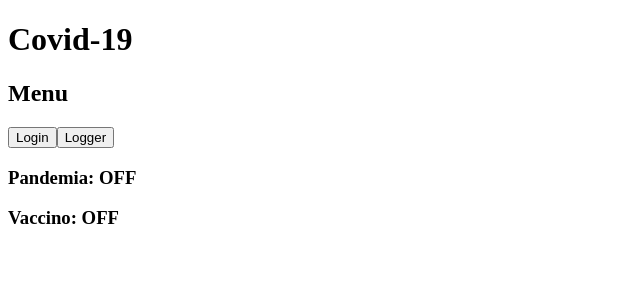
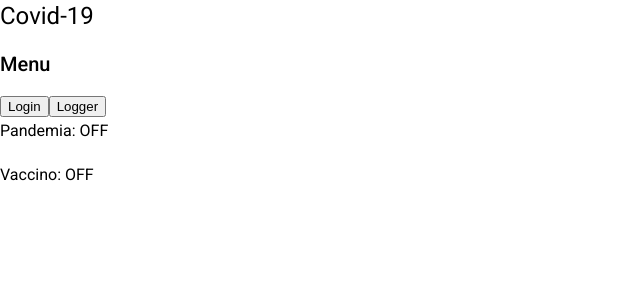
Before and after one commit to andreabazerla/covid-19, an Angular app: page / in a window 1280 px wide. Shown: the top 300 px of the page, without its empty margins (0-640 px from the left). Built offline with nearby package versions, Linux system fonts and the light colour scheme.

Commit message:
Implemented Material Design for Angular

```diff
--- a/angular.json
+++ b/angular.json
@@ -34,6 +34,7 @@
               "src/assets"
             ],
             "styles": [
+              "./node_modules/@angular/material/prebuilt-themes/indigo-pink.css",
               "src/styles.scss"
             ],
             "scripts": []
@@ -97,6 +98,7 @@
               "src/assets"
             ],
             "styles": [
+              "./node_modules/@angular/material/prebuilt-themes/indigo-pink.css",
               "src/styles.scss"
             ],
             "scripts": []
--- a/package.json
+++ b/package.json
@@ -18,10 +18,12 @@
   "private": true,
   "dependencies": {
     "@angular/animations": "~11.1.1",
+    "@angular/cdk": "^11.2.0",
     "@angular/common": "~11.1.1",
     "@angular/compiler": "~11.1.1",
     "@angular/core": "~11.1.1",
     "@angular/forms": "~11.1.1",
+    "@angular/material": "^11.2.0",
     "@angular/platform-browser": "~11.1.1",
     "@angular/platform-browser-dynamic": "~11.1.1",
     "@angular/router": "~11.1.1",
--- a/src/app/app.module.ts
+++ b/src/app/app.module.ts
@@ -15,6 +15,7 @@
 import { ConteComponent } from './components/conte/conte.component';
 import { CittadinoComponent } from './components/cittadino/cittadino.component';
 import { LoggerComponent } from './components/logger/logger.component';
+import { BrowserAnimationsModule } from '@angular/platform-browser/animations';
 
 @NgModule({
   declarations: [
@@ -31,6 +32,7 @@
     AppRoutingModule,
     ReactiveFormsModule,
     HttpClientModule,
+    BrowserAnimationsModule,
   ],
   providers: [],
   bootstrap: [AppComponent],
--- a/src/index.html
+++ b/src/index.html
@@ -6,8 +6,11 @@
   <base href="/">
   <meta name="viewport" content="width=device-width, initial-scale=1">
   <link rel="icon" type="image/x-icon" href="favicon.ico">
+  <link rel="preconnect" href="https://fonts.gstatic.com">
+  <link href="https://fonts.googleapis.com/css2?family=Roboto:wght@300;400;500&display=swap" rel="stylesheet">
+  <link href="https://fonts.googleapis.com/icon?family=Material+Icons" rel="stylesheet">
 </head>
-<body>
+<body class="mat-typography">
   <app-root></app-root>
 </body>
 </html>
--- a/src/styles.scss
+++ b/src/styles.scss
@@ -1 +1,4 @@
 /* You can add global styles to this file, and also import other style files */
+
+html, body { height: 100%; }
+body { margin: 0; font-family: Roboto, "Helvetica Neue", sans-serif; }
```
Also changed, not shown: 1 other file (tests, documents, lock files or other folders).
